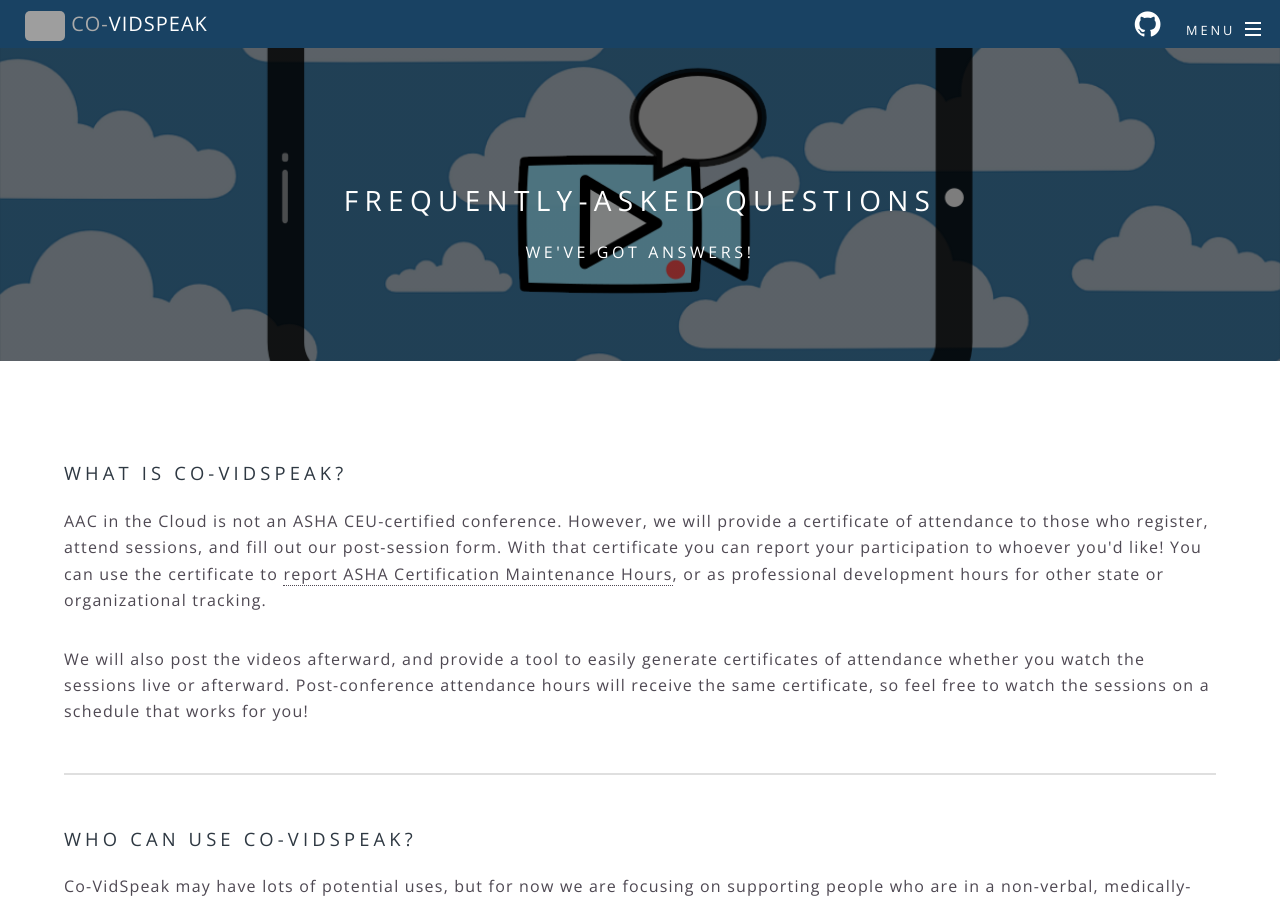
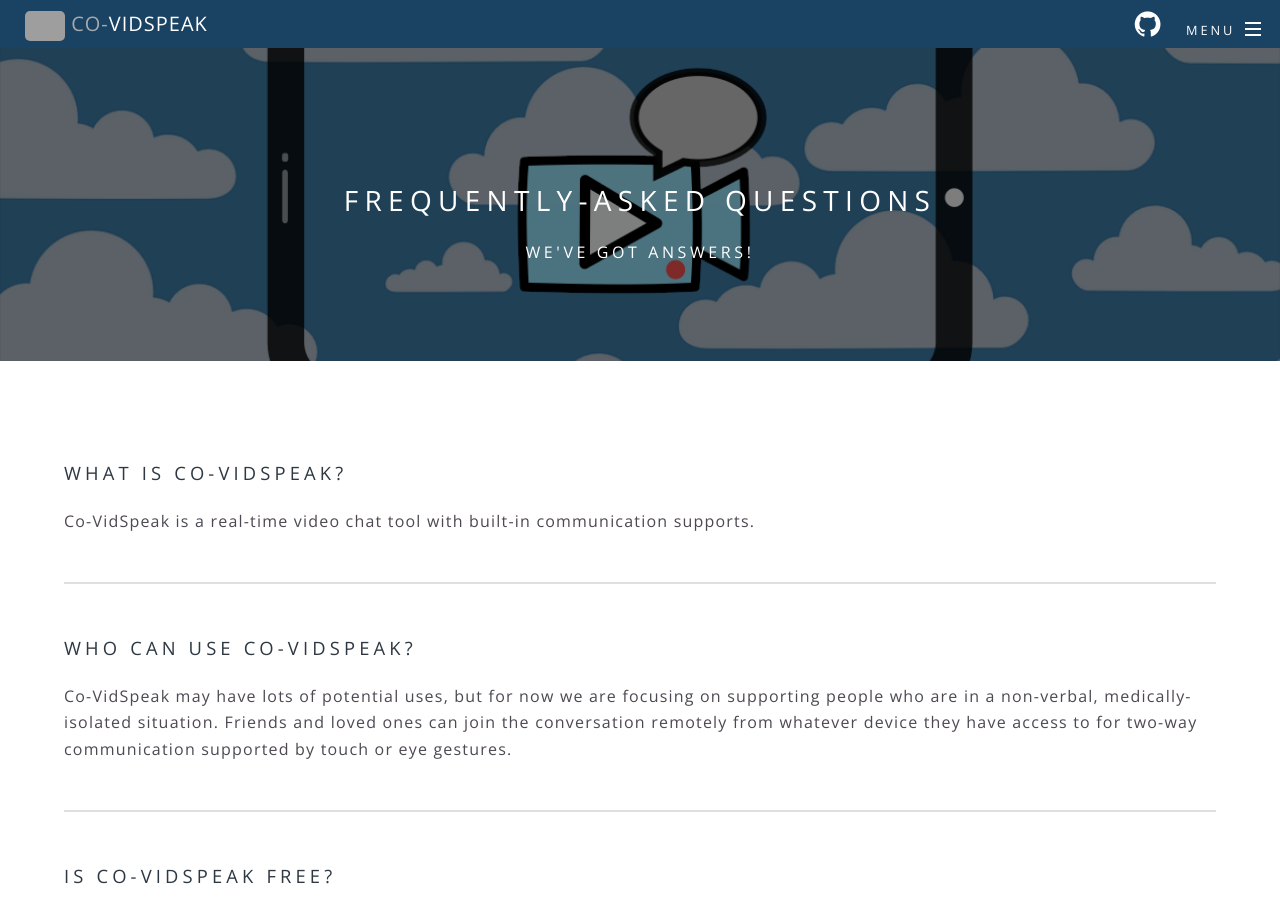
Before and after one commit to open-aac/covidspeak.org, a Jekyll site: the page built from faq.html, in a window 1280 px wide and 900 px high. Built offline with Jekyll 4.4.1, drawn with Linux system fonts in a browser that asks for light colours; grey boxes are pictures that could not be loaded.

Commit message:
link tweaks

```diff
--- a/_includes/footer.html
+++ b/_includes/footer.html
@@ -25,7 +25,7 @@
   </ul>
 </footer>
 <!-- Global site tag (gtag.js) - Google Analytics -->
-<script>
+<!--script>
 (function() {
   (function(i,s,o,g,r,a,m){i['GoogleAnalyticsObject']=r;i[r]=i[r]||function(){
   (i[r].q=i[r].q||[]).push(arguments)},i[r].l=1*new Date();a=s.createElement(o),
@@ -49,4 +49,4 @@
   ga('set', 'anonymizeIp', true);
   ga('send', 'pageview');
 })();
-</script>
+</script-->
--- a/faq.html
+++ b/faq.html
@@ -6,8 +6,7 @@ description: We've got answers!
 include_nav: true
 ---
 	<h3>What is Co-VidSpeak?</h3>
-  <p>AAC in the Cloud is not an ASHA CEU-certified conference. However, we will provide a certificate of attendance to those who register, attend sessions, and fill out our post-session form.  With that certificate you can report your participation to whoever you'd like! You can use the certificate to <a href="http://www.asha.org/certification/fact_records.htm" target="_blank">report ASHA Certification Maintenance Hours</a>, or as professional development hours for other state or organizational tracking.</p>
-  <p>We will also post the videos afterward, and provide a tool to easily generate certificates of attendance whether you watch the sessions live or afterward. Post-conference attendance hours will receive the same certificate, so feel free to watch the sessions on a schedule that works for you!</p>
+  <p>Co-VidSpeak is a real-time video chat tool with built-in communication supports.</p>
 	</p>
   <div style='clear: both;'></div>
   <hr />
--- a/index.html
+++ b/index.html
@@ -87,7 +87,7 @@ layout: landing
 						<div class="inner">
 							<header>
 								<h2>Wondering Who We Are?</h2>
-								<p>Learn more about <a href="https://www.coughdrop.com" target="_blank">CoughDrop</a> and <a href="http://lessonpix.com" target="_blank">LessonPix</a></p>
+								<p>Learn more about <a href="https://www.coughdrop.com" target="_blank">CoughDrop</a> and <a href="https://lessonpix.com" target="_blank">LessonPix</a></p>
 							</header>
 							<ul class="actions vertical">
 								<li><a href="contact.html" class="button fit special">Contact Us</a></li>
```
Also changed, not shown: 6 other files.
